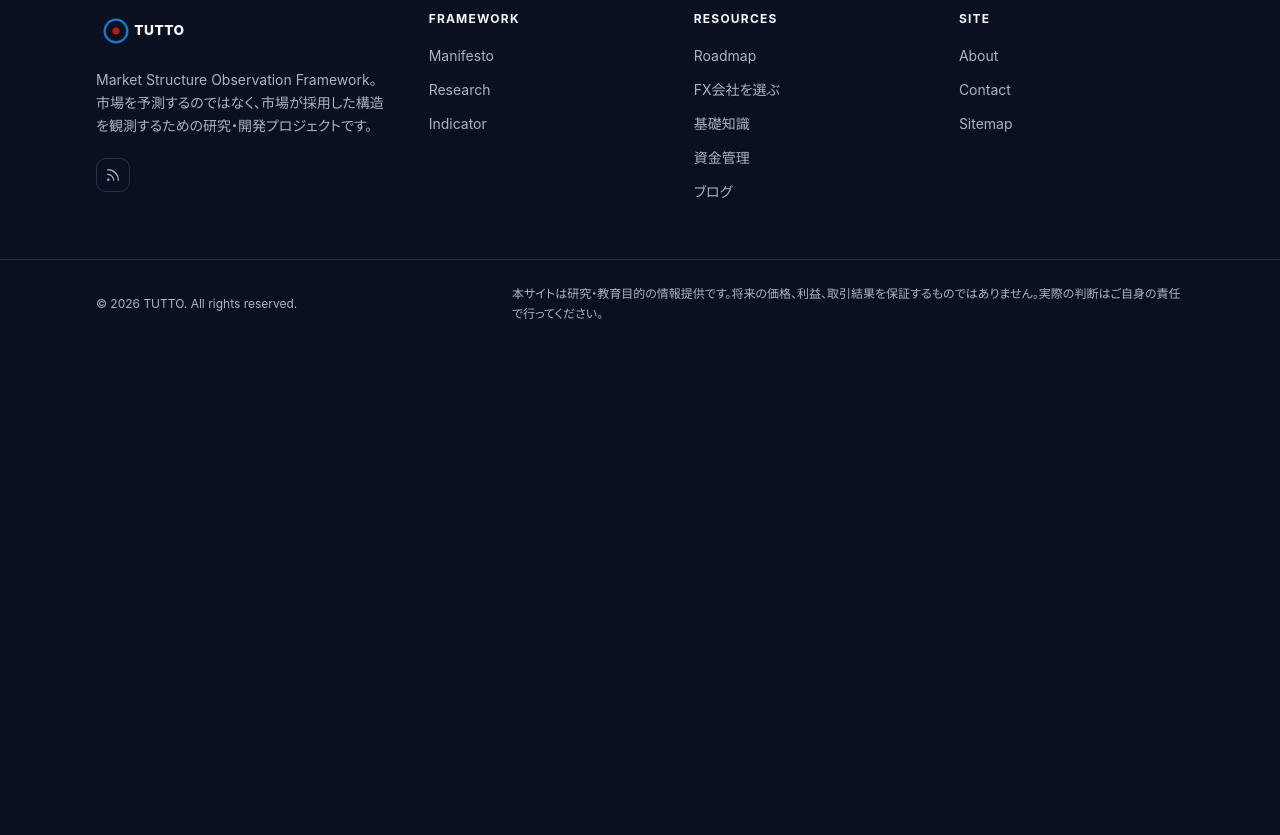
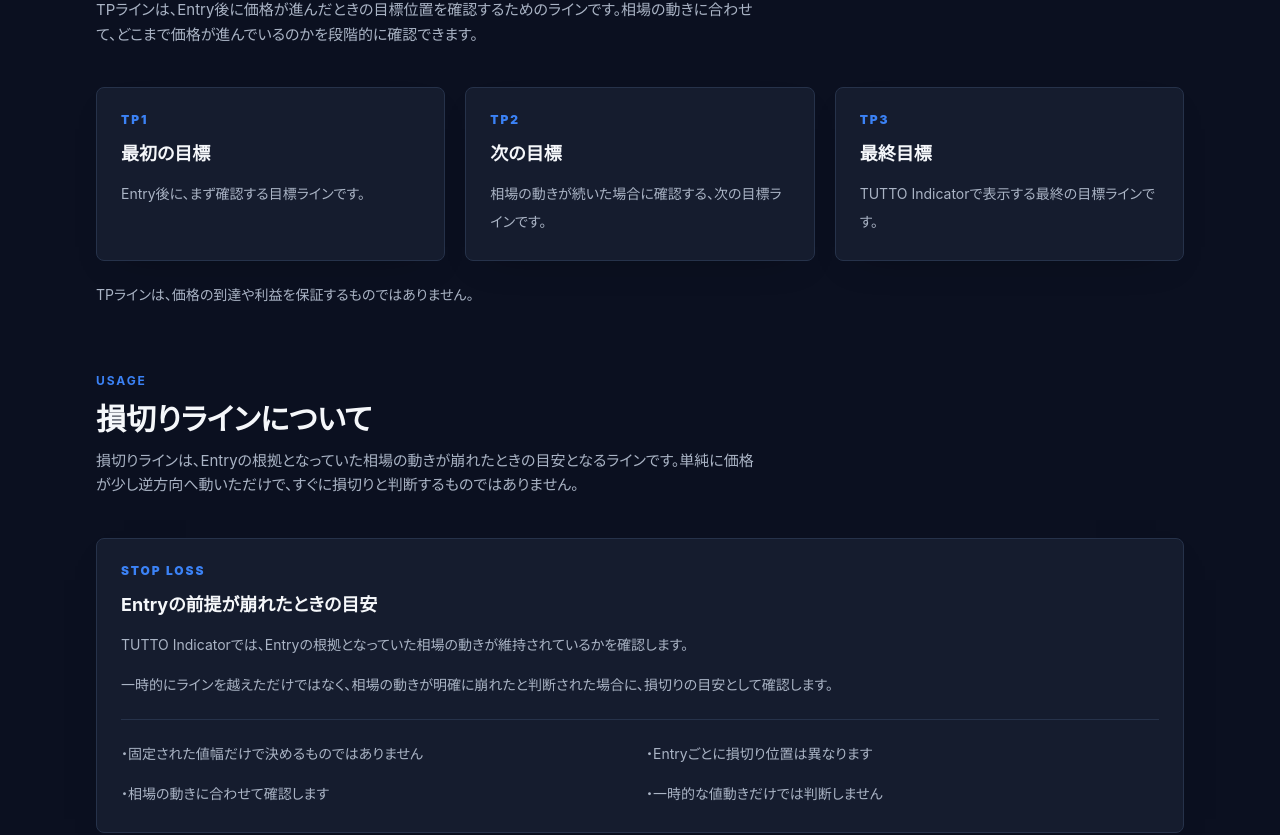
Before and after one commit to richfulllife923-ux/fx-education-site, a Next.js app: page /indicator in a window 1280 px wide. Shown: the part 2065-2900 px from the top of the page. Before the commit the page ends 2412 px from the top, so only its background shows below. Built offline with nearby package versions, Linux system fonts and the light colour scheme.

Commit message:
docs: add TP and stop loss guidance to indicator page

```diff
--- a/app/indicator/page.tsx
+++ b/app/indicator/page.tsx
@@ -66,6 +66,31 @@ const ENTRY_COLORS = [
       "L2（M15/M30）の中期Entryに使用する設計の色です。現在のIndicatorではL2 Mid-Term Entry表示は開発中のため、実装後に同じ考え方で区別されます。",
     swatch: "bg-orange-400",
   },
+];
+
+const TP_LINES = [
+  {
+    label: "TP1",
+    title: "最初の目標",
+    description: "Entry後に、まず確認する目標ラインです。",
+  },
+  {
+    label: "TP2",
+    title: "次の目標",
+    description: "相場の動きが続いた場合に確認する、次の目標ラインです。",
+  },
+  {
+    label: "TP3",
+    title: "最終目標",
+    description: "TUTTO Indicatorで表示する最終の目標ラインです。",
+  },
+];
+
+const STOP_LOSS_NOTES = [
+  "固定された値幅だけで決めるものではありません",
+  "Entryごとに損切り位置は異なります",
+  "相場の動きに合わせて確認します",
+  "一時的な値動きだけでは判断しません",
 ];
 
 function Mt5IndicatorPanel({ parameter }: { parameter: (typeof PARAMETERS)[number] }) {
@@ -185,6 +210,52 @@ export default function IndicatorPage() {
           ))}
         </div>
       </section>
+
+      <section className="container-page mt-16">
+        <SectionHeading
+          eyebrow="Usage"
+          title="TPラインの役目"
+          description="TPラインは、Entry後に価格が進んだときの目標位置を確認するためのラインです。相場の動きに合わせて、どこまで価格が進んでいるのかを段階的に確認できます。"
+        />
+        <div className="grid grid-cols-1 gap-5 md:grid-cols-3">
+          {TP_LINES.map((tpLine) => (
+            <div key={tpLine.label} className="card p-6">
+              <p className="font-display text-xs font-black uppercase tracking-[0.16em] text-primary">{tpLine.label}</p>
+              <h3 className="mt-3 text-lg font-bold text-text-primary">{tpLine.title}</h3>
+              <p className="mt-3 text-sm leading-7 text-text-secondary">{tpLine.description}</p>
+            </div>
+          ))}
+        </div>
+        <p className="mt-5 text-sm leading-7 text-text-secondary">TPラインは、価格の到達や利益を保証するものではありません。</p>
+      </section>
+
+      <section className="container-page mt-16">
+        <SectionHeading
+          eyebrow="Usage"
+          title="損切りラインについて"
+          description="損切りラインは、Entryの根拠となっていた相場の動きが崩れたときの目安となるラインです。単純に価格が少し逆方向へ動いただけで、すぐに損切りと判断するものではありません。"
+        />
+        <div className="card p-6">
+          <p className="font-display text-xs font-black uppercase tracking-[0.16em] text-primary">STOP LOSS</p>
+          <h3 className="mt-3 text-lg font-bold text-text-primary">Entryの前提が崩れたときの目安</h3>
+          <p className="mt-3 text-sm leading-7 text-text-secondary">
+            TUTTO Indicatorでは、Entryの根拠となっていた相場の動きが維持されているかを確認します。
+          </p>
+          <p className="mt-3 text-sm leading-7 text-text-secondary">
+            一時的にラインを越えただけではなく、相場の動きが明確に崩れたと判断された場合に、損切りの目安として確認します。
+          </p>
+          <ul className="mt-5 grid grid-cols-1 gap-3 border-t border-border pt-5 md:grid-cols-2">
+            {STOP_LOSS_NOTES.map((note) => (
+              <li key={note} className="text-sm leading-7 text-text-secondary">
+                ・{note}
+              </li>
+            ))}
+          </ul>
+        </div>
+        <p className="mt-5 text-sm leading-7 text-text-secondary">
+          損切りラインは損失を防ぐことを保証するものではありません。実際の取引判断やリスク管理は利用者自身で行う必要があります。
+        </p>
+      </section>
     </div>
   );
 }
```
